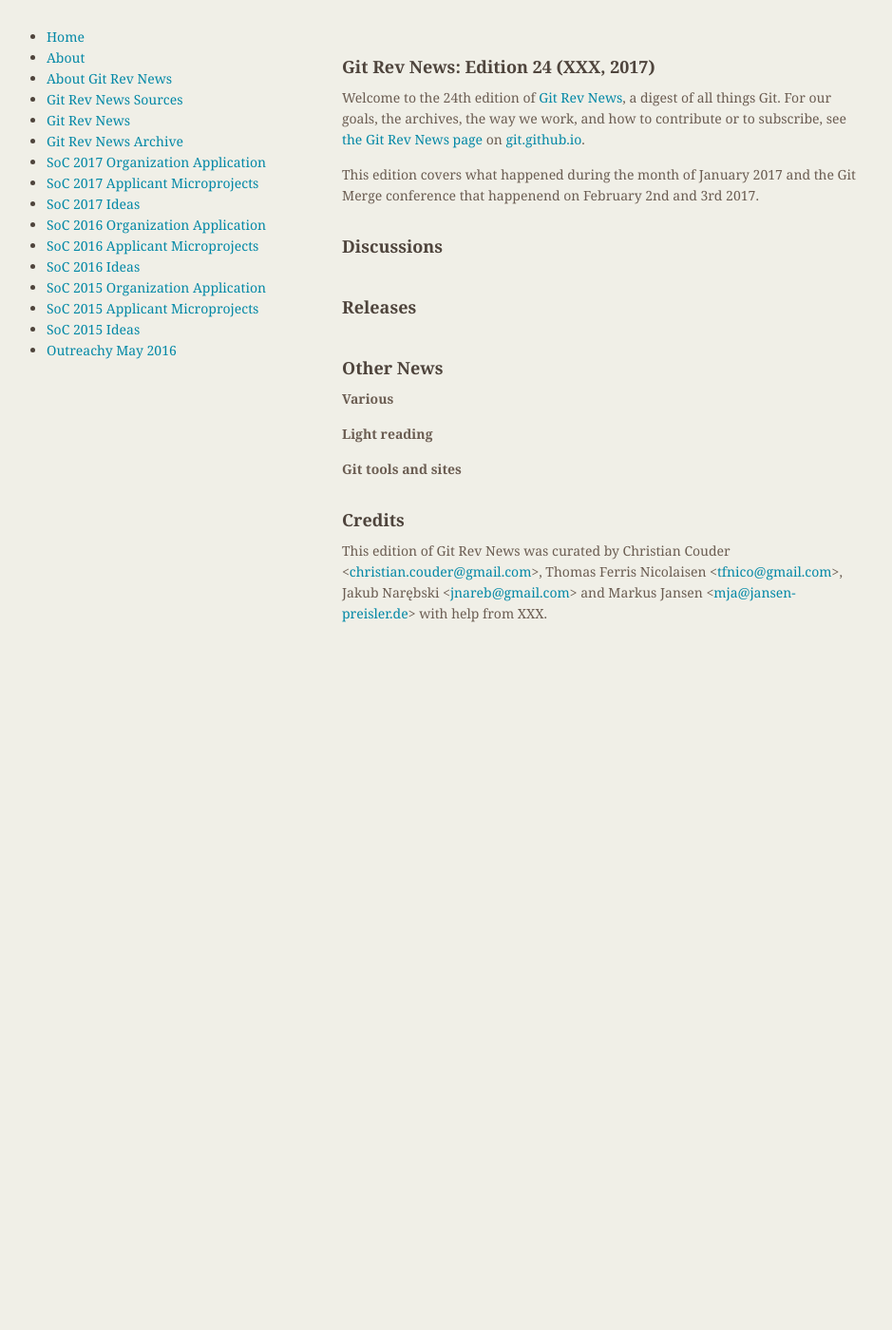
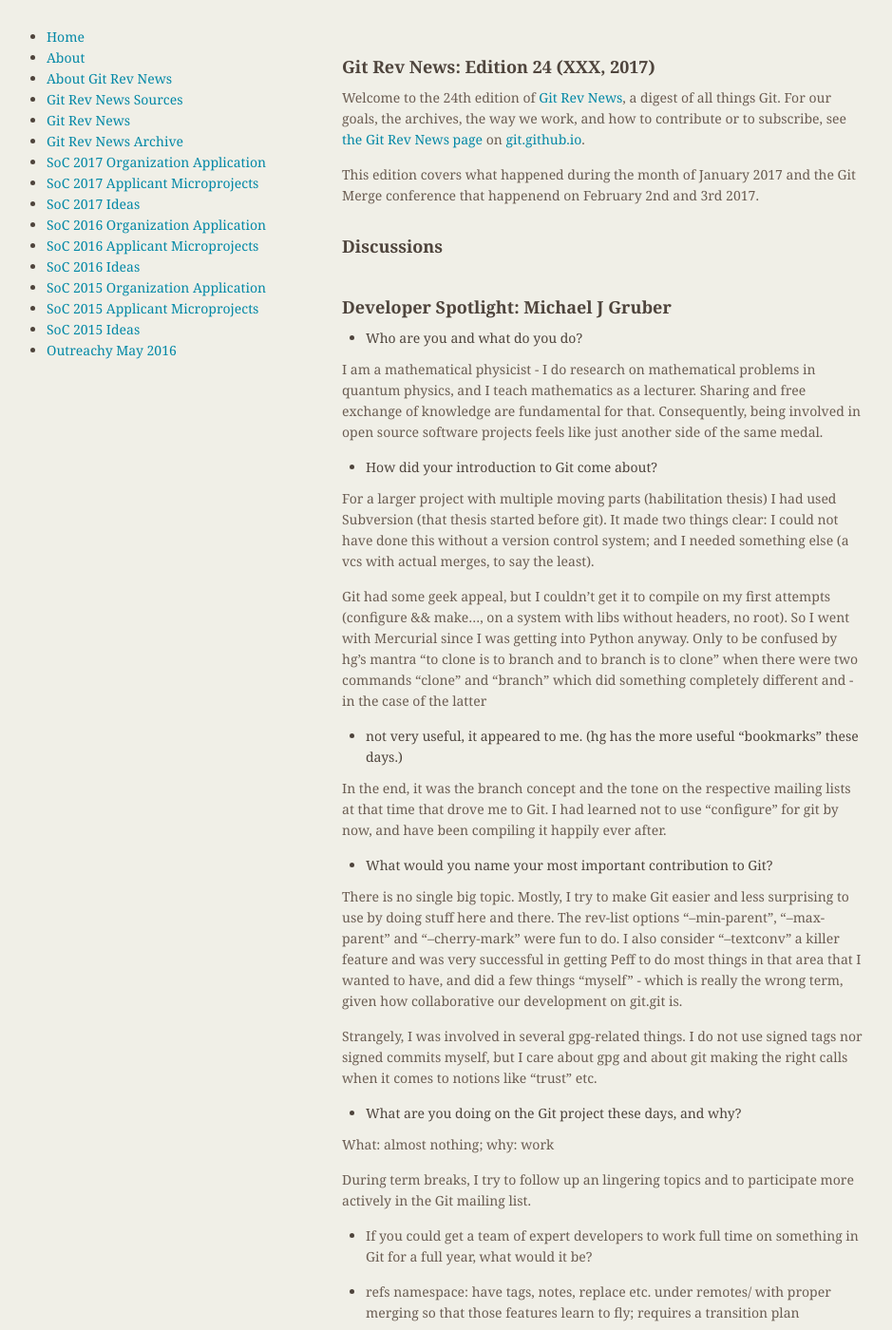
Before and after one commit to git/git.github.io, a Jekyll site: the page built from rev_news/drafts/edition-24.md, in a window 1280 px wide and 1400 px high. Shown: the whole window at 95% size, without its empty margins (174-1113 px from the left). Built offline with Jekyll 4.4.1, drawn with Linux system fonts in a browser that asks for light colours; some of the changed text lies outside the part shown.

Commit message:
rn-24: add Michael's interview

```diff
--- a/rev_news/drafts/edition-24.md
+++ b/rev_news/drafts/edition-24.md
@@ -30,6 +30,79 @@
 ### Support
 -->
 
+## Developer Spotlight: Michael J Gruber
+
+* Who are you and what do you do?
+
+I am a mathematical physicist - I do research on mathematical problems
+in quantum physics, and I teach mathematics as a lecturer. Sharing and
+free exchange of knowledge are fundamental for that. Consequently, being
+involved in open source software projects feels like just another side
+of the same medal.
+
+* How did your introduction to Git come about?
+
+For a larger project with multiple moving parts (habilitation thesis) I
+had used Subversion (that thesis started before git). It made two things
+clear: I could not have done this without a version control system; and
+I needed something else (a vcs with actual merges, to say the least).
+
+Git had some geek appeal, but I couldn't get it to compile on my first
+attempts (configure && make..., on a system with libs without headers,
+no root). So I went with Mercurial since I was getting into Python
+anyway. Only to be confused by hg's mantra "to clone is to branch and to
+branch is to clone" when there were two commands "clone" and "branch"
+which did something completely different and - in the case of the latter
+- not very useful, it appeared to me. (hg has the more useful
+"bookmarks" these days.)
+
+In the end, it was the branch concept and the tone on the respective
+mailing lists at that time that drove me to Git. I had learned not to
+use "configure" for git by now, and have been compiling it happily ever
+after.
+
+* What would you name your most important contribution to Git?
+
+There is no single big topic. Mostly, I try to make Git easier and less
+surprising to use by doing stuff here and there. The rev-list options
+"--min-parent", "--max-parent" and "--cherry-mark" were fun to do. I
+also consider "--textconv" a killer feature and was very successful in
+getting Peff to do most things in that area that I wanted to have, and
+did a few things "myself" - which is really the wrong term, given how
+collaborative our development on git.git is.
+
+Strangely, I was involved in several gpg-related things. I do not use
+signed tags nor signed commits myself, but I care about gpg and about
+git making the right calls when it comes to notions like "trust" etc.
+
+* What are you doing on the Git project these days, and why?
+
+What: almost nothing; why: work
+
+During term breaks, I try to follow up an lingering topics and to
+participate more actively in the Git mailing list.
+
+* If you could get a team of expert developers to work full time on
+something in Git for a full year, what would it be?
+
+- refs namespace: have tags, notes, replace etc. under remotes/<remote>
+with proper merging so that those features learn to fly; requires a
+transition plan
+
+- rework the UI and make it less surprising: e.g. unify short option
+names, introduce pseudorefs for the index and worktree and the like;
+requires a transition plan
+
+* If you could remove something from Git without worrying about
+backwards compatibility, what would it be?
+
+I would do the above without the need for a transition plan :)
+
+* What is your favorite Git-related tool/library, outside of Git itself?
+
+anything that makes textconv fly (unoconv, pdftotext); tig when "log
+--graph" is ambiguous; I should use tig more ;)
+
 ## Releases
 
 
@@ -51,4 +124,4 @@
 Thomas Ferris Nicolaisen &lt;<tfnico@gmail.com>&gt;,
 Jakub Narębski &lt;<jnareb@gmail.com>&gt; and
 Markus Jansen &lt;<mja@jansen-preisler.de>&gt;
-with help from XXX.
+with help from Michael J Gruber.
```
